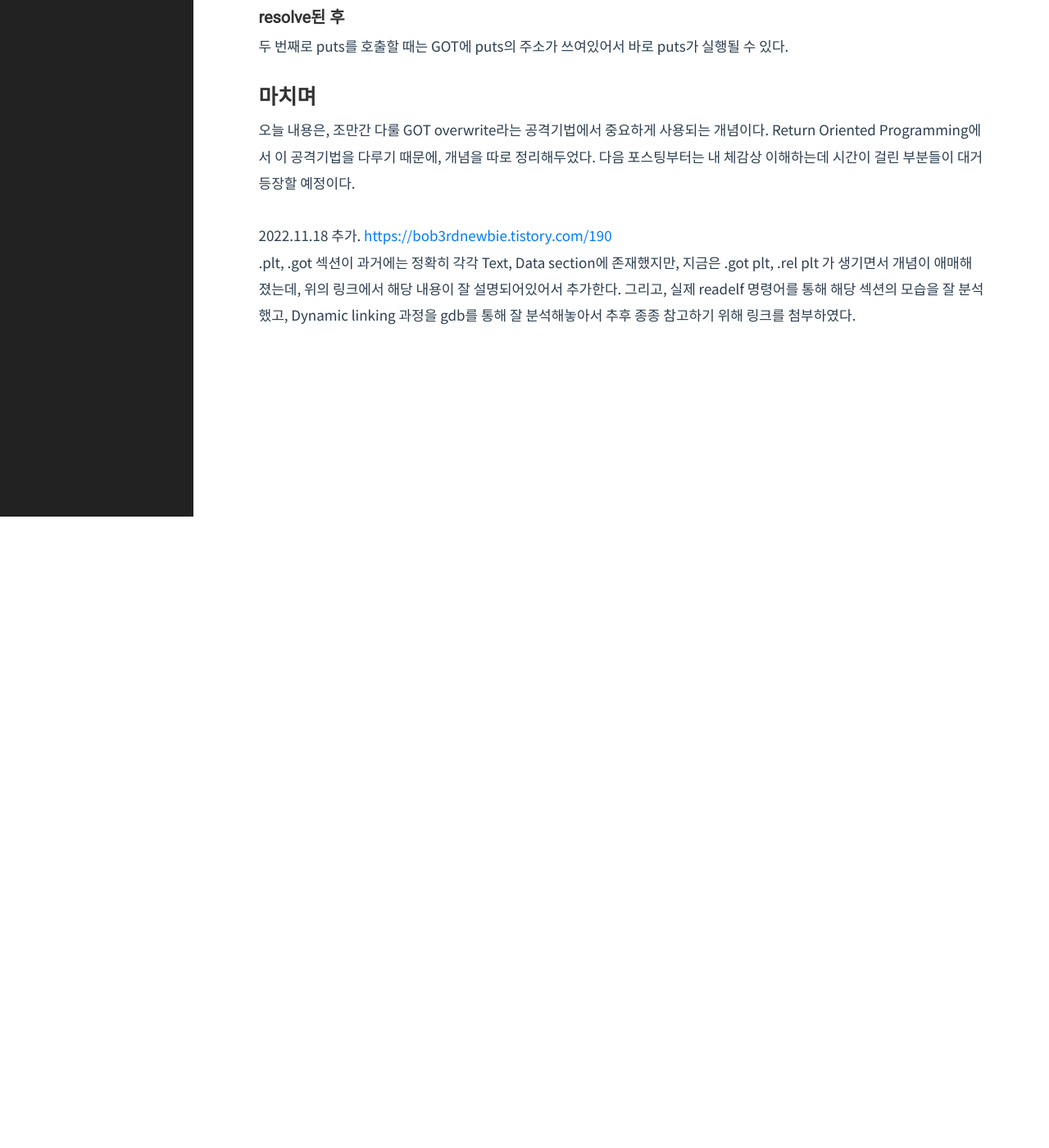
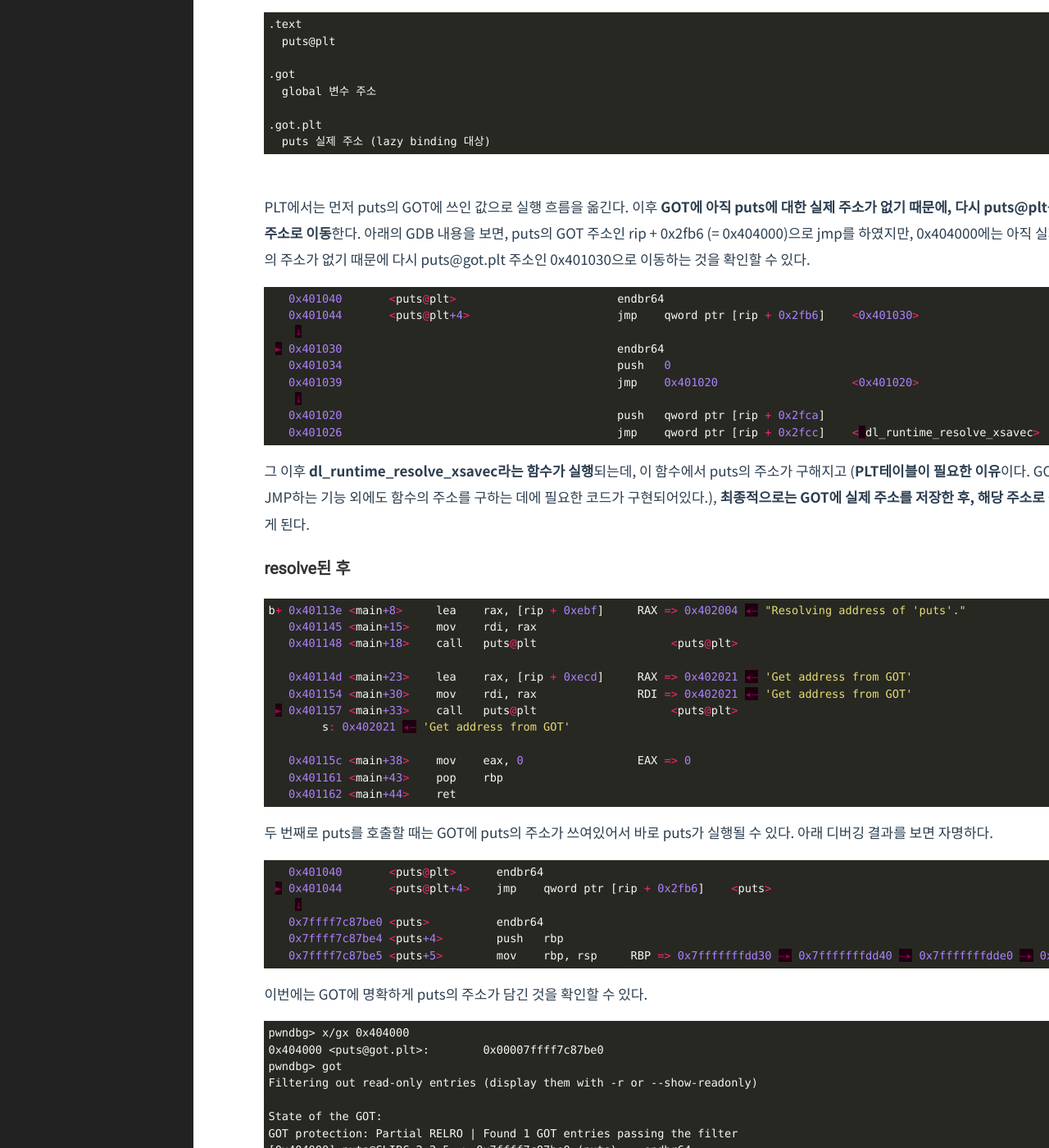
Before and after one commit to Herrtane/Herrtane.github.io, a Jekyll site: the page built from _posts/SystemHacking/2022-09-11-systemhacking-dynamicandstaticlinking.markdown, in a window 1280 px wide and 1400 px high, scrolled down 2544 px. Shown: the whole window at 82% size. Built offline with Jekyll 4.4.1, drawn with Linux system fonts in a browser that asks for light colours; comment, search, counter and statistics services are not loaded; before the commit the page ends 3174 px from its top, so only the background shows below that; some of the changed text lies outside the part shown.

Commit message:
Update 2022-09-11-systemhacking-dynamicandstaticlinking.markdown

````diff
--- a/_posts/SystemHacking/2022-09-11-systemhacking-dynamicandstaticlinking.markdown
+++ b/_posts/SystemHacking/2022-09-11-systemhacking-dynamicandstaticlinking.markdown
@@ -96,16 +96,91 @@ int main() {
 
 ### resolve되기 전
 
-먼저 got.c를 컴파일하고, 실행한 직후에 GOT를 확인해보면 아직 puts의 주소를 찾기 전이므로, 함수의 주소가 아닌 PLT 내부의 주소가 적혀있다.
+먼저 got.c를 컴파일하고, 실행한 직후에 GOT를 확인해보면 아직 puts의 주소를 찾기 전이므로, 함수의 주소가 아닌 PLT 내부의 주소가 적혀있다. (참고로 GOT는 코드가 아니라 주소값이 저장된 데이터 영역이므로, 제대로 보려면 x/gx 0x404000 로 보아야한다.)
+
+```
+pwndbg> got
+Filtering out read-only entries (display them with -r or --show-readonly)
+
+State of the GOT:
+GOT protection: Partial RELRO | Found 1 GOT entries passing the filter
+[0x404000] puts@GLIBC_2.2.5 -> 0x401030 ◂— endbr64
+
+pwndbg> x/gx 0x404000
+0x404000 <puts@got.plt>:        0x0000000000401030
+```
+
+여기서 한가지 유의깊게 봐야할 부분이 생기는데, .got는 global 변수를 저장하는 주소여서 지금 우리가 찾는 목적과는 관련이 없고, .got.plt가 우리가 찾고자 하는 Lazy binding용 GOT 영역이라는 것이다. 최근 커널로 바뀌면서 .got와 .got.plt가 별도로 존재하기 때문에, 헷갈려서는 안된다.
+
+```
+.text
+  puts@plt
+
+.got
+  global 변수 주소
+
+.got.plt
+  puts 실제 주소 (lazy binding 대상)
+```
 
 <br/>
 
-PLT에서는 먼저 puts의 GOT에 쓰인 값으로 실행 흐름을 옮긴다. 이후 **GOT에 아직 puts에 대한 실제 주소가 없기 때문에, 다시 puts@plt+n의 주소로 이동**한다. 그 이후 **dl_runtime_resolve_xsavec라는 함수가 실행**되는데, 이
-함수에서 puts의 주소가 구해지고 (**PLT테이블이 필요한 이유**이다. GOT로 JMP하는 기능 외에도 함수의 주소를 구하는 데에 필요한 코드가 구현되어있다.), **최종적으로는 GOT에 실제 주소를 저장한 후, 해당 주소로 점프**하는 것이다.
+PLT에서는 먼저 puts의 GOT에 쓰인 값으로 실행 흐름을 옮긴다. 이후 **GOT에 아직 puts에 대한 실제 주소가 없기 때문에, 다시 puts@plt+n의 주소로 이동**한다. 아래의 GDB 내용을 보면, puts의 GOT 주소인 rip + 0x2fb6 (= 0x404000)으로 jmp를 하였지만, 0x404000에는 아직 실제 put의 주소가 없기 때문에 다시 puts@got.plt 주소인 0x401030으로 이동하는 것을 확인할 수 있다.
+
+```s
+   0x401040       <puts@plt>                        endbr64
+   0x401044       <puts@plt+4>                      jmp    qword ptr [rip + 0x2fb6]    <0x401030>
+    ↓
+ ► 0x401030                                         endbr64
+   0x401034                                         push   0
+   0x401039                                         jmp    0x401020                    <0x401020>
+    ↓
+   0x401020                                         push   qword ptr [rip + 0x2fca]
+   0x401026                                         jmp    qword ptr [rip + 0x2fcc]    <_dl_runtime_resolve_xsavec>
+```
+
+그 이후 **dl_runtime_resolve_xsavec라는 함수가 실행**되는데, 이 함수에서 puts의 주소가 구해지고 (**PLT테이블이 필요한 이유**이다. GOT로 JMP하는 기능 외에도 함수의 주소를 구하는 데에 필요한 코드가 구현되어있다.), **최종적으로는 GOT에 실제 주소를 저장한 후, 해당 주소로 점프**하게 된다.
 
 ### resolve된 후
 
-두 번째로 puts를 호출할 때는 GOT에 puts의 주소가 쓰여있어서 바로 puts가 실행될 수 있다.
+```s
+b+ 0x40113e <main+8>     lea    rax, [rip + 0xebf]     RAX => 0x402004 ◂— "Resolving address of 'puts'."
+   0x401145 <main+15>    mov    rdi, rax
+   0x401148 <main+18>    call   puts@plt                    <puts@plt>
+
+   0x40114d <main+23>    lea    rax, [rip + 0xecd]     RAX => 0x402021 ◂— 'Get address from GOT'
+   0x401154 <main+30>    mov    rdi, rax               RDI => 0x402021 ◂— 'Get address from GOT'
+ ► 0x401157 <main+33>    call   puts@plt                    <puts@plt>
+        s: 0x402021 ◂— 'Get address from GOT'
+
+   0x40115c <main+38>    mov    eax, 0                 EAX => 0
+   0x401161 <main+43>    pop    rbp
+   0x401162 <main+44>    ret
+```
+
+두 번째로 puts를 호출할 때는 GOT에 puts의 주소가 쓰여있어서 바로 puts가 실행될 수 있다. 아래 디버깅 결과를 보면 자명하다.
+
+```s
+   0x401040       <puts@plt>      endbr64
+ ► 0x401044       <puts@plt+4>    jmp    qword ptr [rip + 0x2fb6]    <puts>
+    ↓
+   0x7ffff7c87be0 <puts>          endbr64
+   0x7ffff7c87be4 <puts+4>        push   rbp
+   0x7ffff7c87be5 <puts+5>        mov    rbp, rsp     RBP => 0x7fffffffdd30 —▸ 0x7fffffffdd40 —▸ 0x7fffffffdde0 —▸ 0x7fffffffde40 ◂— ...
+```
+
+이번에는 GOT에 명확하게 puts의 주소가 담긴 것을 확인할 수 있다.
+
+```
+pwndbg> x/gx 0x404000
+0x404000 <puts@got.plt>:        0x00007ffff7c87be0
+pwndbg> got
+Filtering out read-only entries (display them with -r or --show-readonly)
+
+State of the GOT:
+GOT protection: Partial RELRO | Found 1 GOT entries passing the filter
+[0x404000] puts@GLIBC_2.2.5 -> 0x7ffff7c87be0 (puts) ◂— endbr64
+```
 
 ## 마치며
 
@@ -116,3 +191,7 @@ PLT에서는 먼저 puts의 GOT에 쓰인 값으로 실행 흐름을 옮긴다.
 2022.11.18 추가. [https://bob3rdnewbie.tistory.com/190](https://bob3rdnewbie.tistory.com/190)
 
 .plt, .got 섹션이 과거에는 정확히 각각 Text, Data section에 존재했지만, 지금은 .got plt, .rel plt 가 생기면서 개념이 애매해졌는데, 위의 링크에서 해당 내용이 잘 설명되어있어서 추가한다. 그리고, 실제 readelf 명령어를 통해 해당 섹션의 모습을 잘 분석했고, Dynamic linking 과정을 gdb를 통해 잘 분석해놓아서 추후 종종 참고하기 위해 링크를 첨부하였다.
+
+2026.04.30 추가.
+
+다시 복습을 해보니, 실제 GDB로 분석한 사례가 있으면 이해하기가 더 좋겠다고 생각하여 자세하게 GDB를 통해 실습한 내용을 추가하였다. 훨씬 보기 편해지고, 실습 내용을 추가하면서 더 확실하게 내용을 파악할 수 있어서 좋았다.
````
